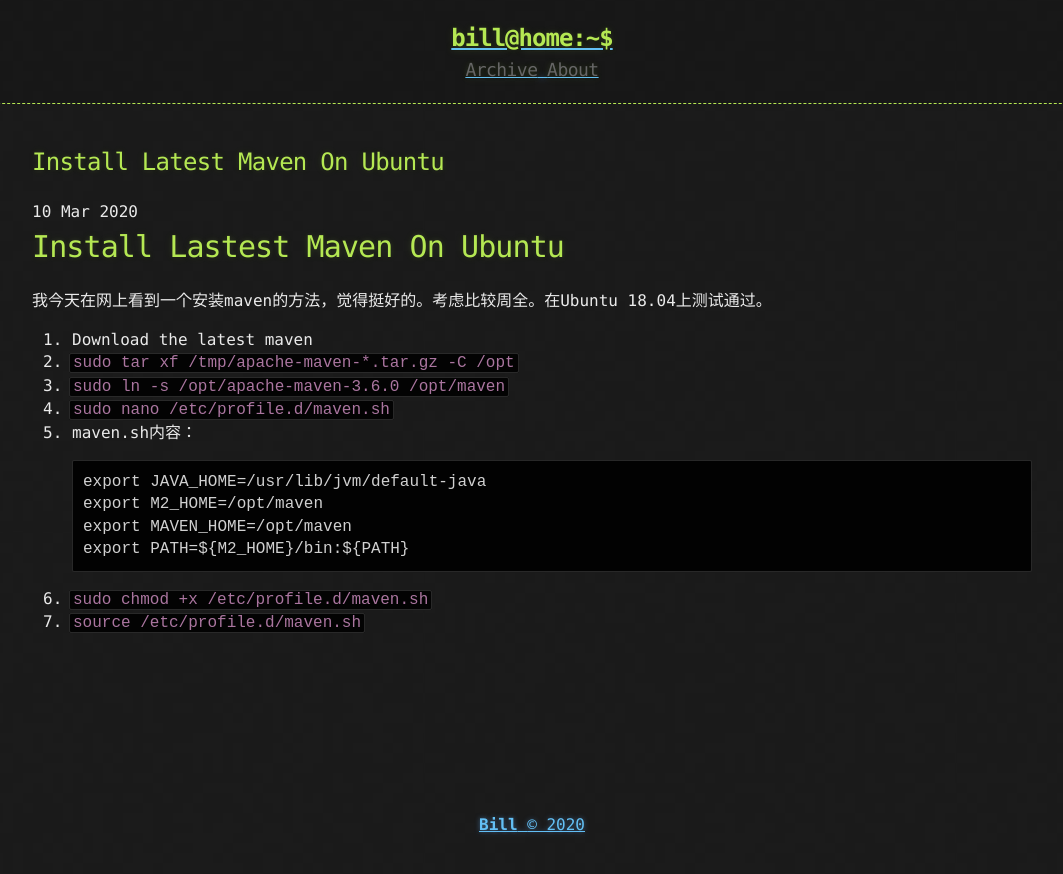
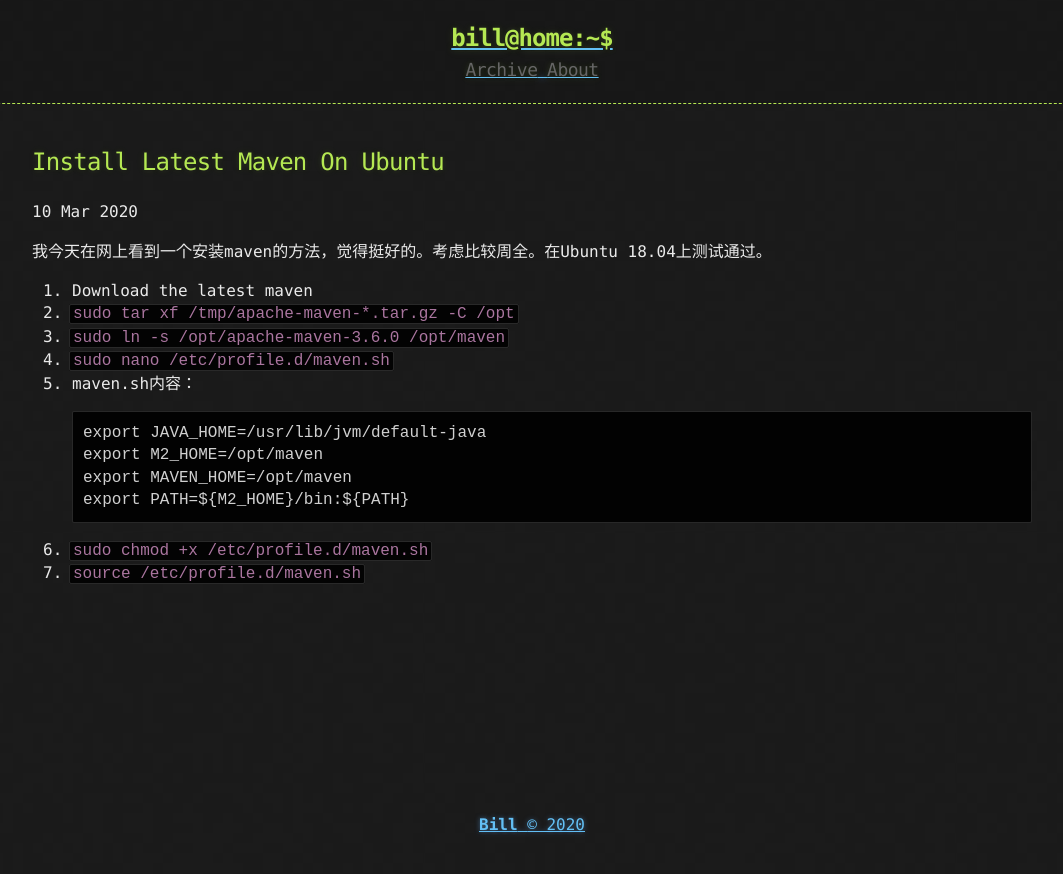
Before and after one commit to billarch/billarch.github.io, a Jekyll site: the page built from _posts/2020-03-10-Install-Latest-Maven-On-Ubuntu.md, in a window 1280 px wide. Shown: the top 874 px of the page, without its empty margins (108-1171 px from the left). Built offline with Jekyll 4.4.1, drawn with Linux system fonts in a browser that asks for light colours.

Commit message:
fix issue

```diff
--- a/_posts/2020-03-10-Install-Latest-Maven-On-Ubuntu.md
+++ b/_posts/2020-03-10-Install-Latest-Maven-On-Ubuntu.md
@@ -1,4 +1,3 @@
-# Install Lastest Maven On Ubuntu
 我今天在网上看到一个安装maven的方法，觉得挺好的。考虑比较周全。在Ubuntu 18.04上测试通过。
 
 1. Download the latest maven
```
